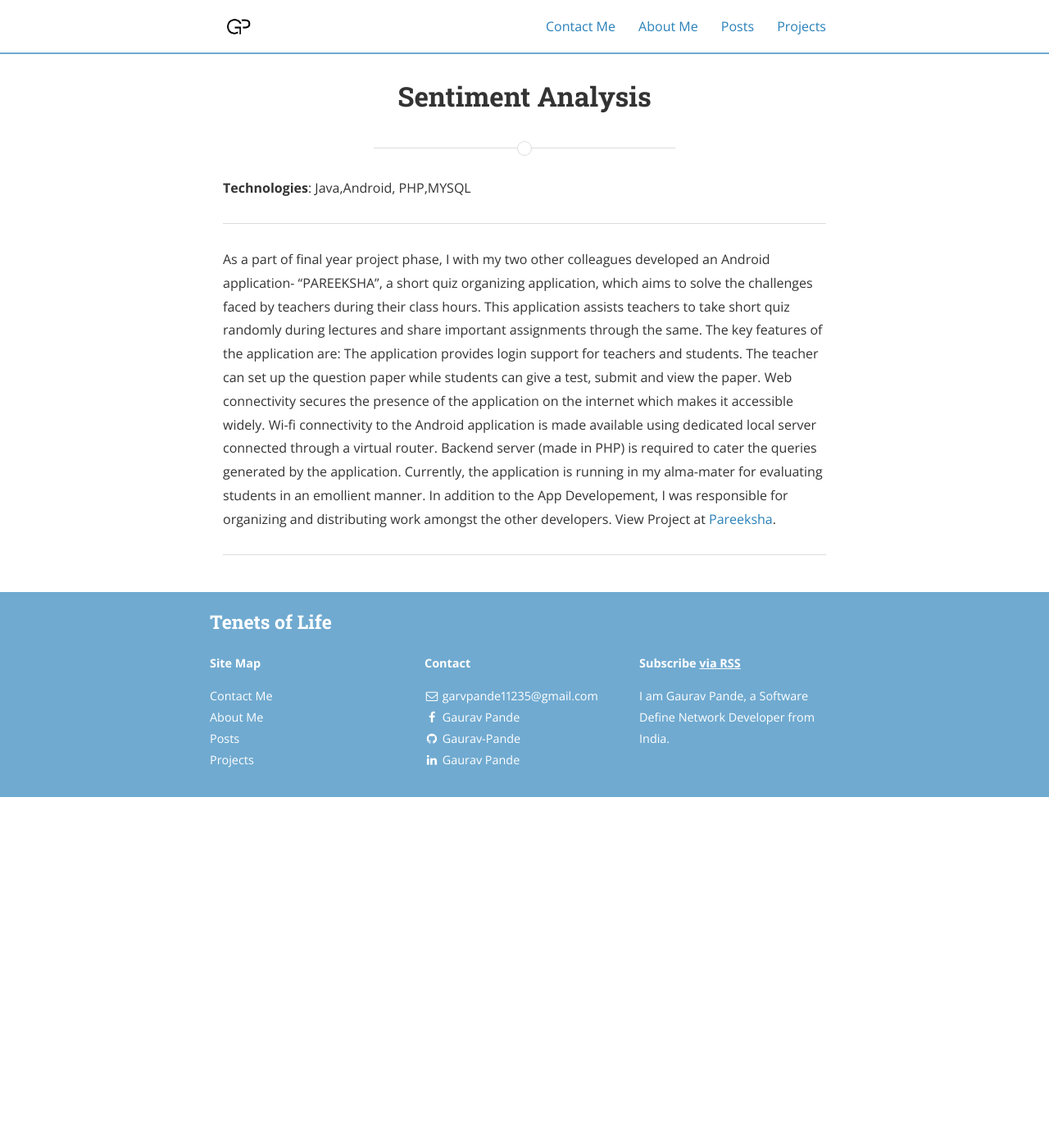
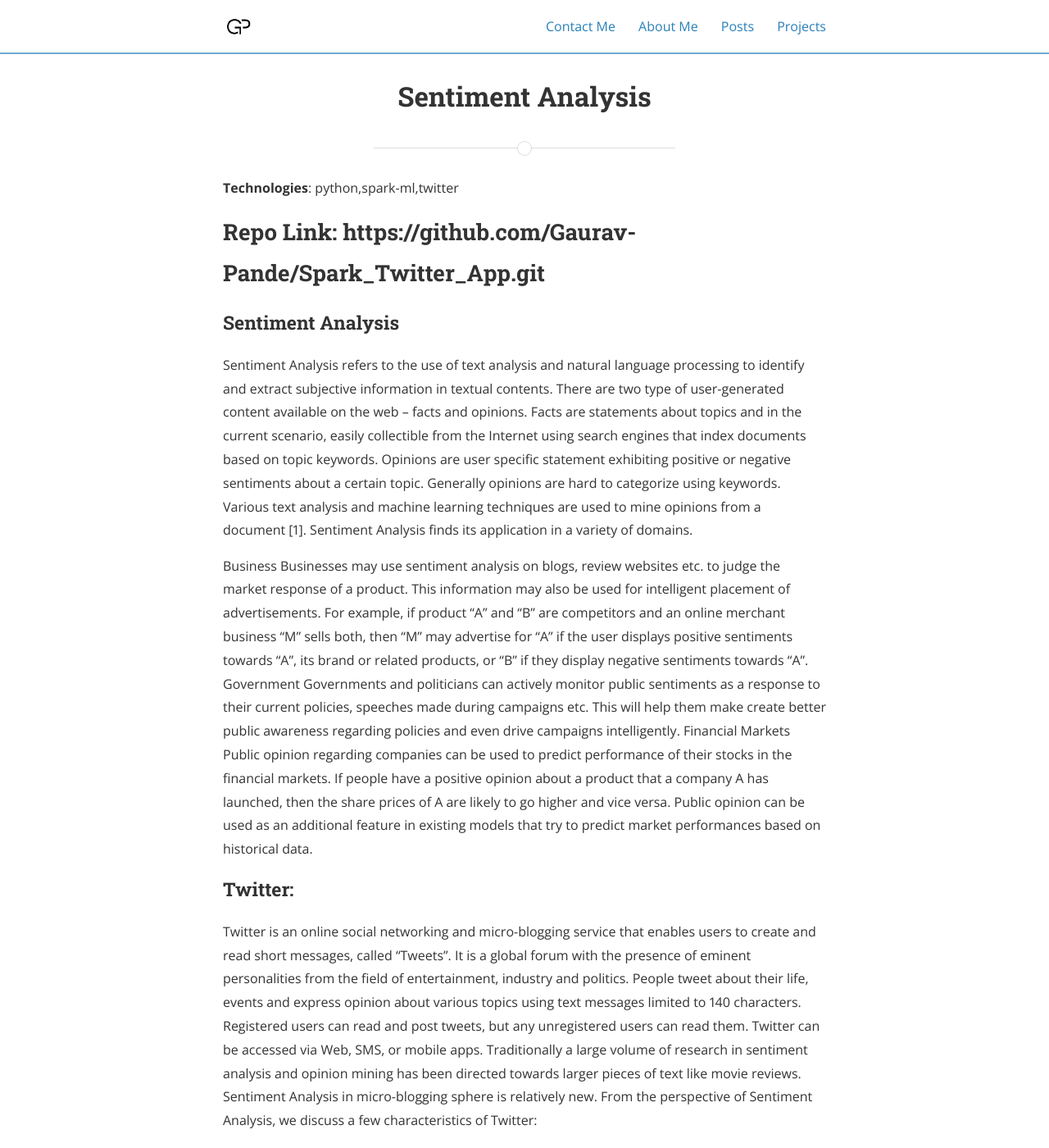
Before and after one commit to Gaurav-Pande/gaurav-pande.github.io, a Jekyll site: the page built from _projects/sentiment.md, in a window 1280 px wide and 1400 px high. Shown: the whole window at 82% size. Built offline with Jekyll 4.4.1, drawn with Linux system fonts in a browser that asks for light colours; nearby versions of some CDN libraries; a style sheet for code colours, icons or effects is not loaded; some of the changed text lies outside the part shown.

Commit message:
Update sentiment.md

```diff
--- a/_projects/sentiment.md
+++ b/_projects/sentiment.md
@@ -7,15 +7,27 @@ categories: ml
 desc: "A machine learning code to analysize sentiments"
 ---
 
-**Technologies**: Java,Android, PHP,MYSQL
+**Technologies**: python,spark-ml,twitter
+
+**Repo Link**: https://github.com/Gaurav-Pande/Spark_Twitter_App.git
+---
+### Sentiment Analysis
+
+Sentiment Analysis refers to the use of text analysis and natural language processing to identify and extract subjective information in textual contents. There are two type of user-generated content available on the web – facts and opinions. Facts are statements about topics and in the current scenario, easily collectible from the Internet using search engines that index documents based on topic keywords. Opinions are user specific statement exhibiting positive or negative sentiments about a certain topic. Generally opinions are hard to categorize using keywords. Various text analysis and machine learning techniques are used to mine opinions from a document [1]. Sentiment Analysis finds its application in a variety of domains.
+
+Business Businesses may use sentiment analysis on blogs, review websites etc. to judge the market response of a product. This information may also be used for intelligent placement of advertisements. For example, if product "A" and "B" are competitors and an online merchant business "M" sells both, then "M" may advertise for "A" if the user displays positive sentiments towards "A", its brand or related products, or "B" if they display negative sentiments towards "A". Government Governments and politicians can actively monitor public sentiments as a response to their current policies, speeches made during campaigns etc. This will help them make create better public awareness regarding policies and even drive campaigns intelligently. Financial Markets Public opinion regarding companies can be used to predict performance of their stocks in the financial markets. If people have a positive opinion about a product that a company A has launched, then the share prices of A are likely to go higher and vice versa. Public opinion can be used as an additional feature in existing models that try to predict market performances based on historical data.
+
+### Twitter:
+
+Twitter is an online social networking and micro-blogging service that enables users to create and read short messages, called "Tweets". It is a global forum with the presence of eminent personalities from the field of entertainment, industry and politics. People tweet about their life, events and express opinion about various topics using text messages limited to 140 characters. Registered users can read and post tweets, but any unregistered users can read them. Twitter can be accessed via Web, SMS, or mobile apps. Traditionally a large volume of research in sentiment analysis and opinion mining has been directed towards larger pieces of text like movie reviews. Sentiment Analysis in micro-blogging sphere is relatively new. From the perspective of Sentiment Analysis, we discuss a few characteristics of Twitter:
+
+Length of a Tweet The maximum length of a Twitter message is 140 characters. This means that we can practically consider a tweet to be a single sentence, void of complex grammatical constructs. This is a vast difference from traditional subjects of Sentiment Analysis, such as movie reviews. Language used Twitter is used via a variety of media including SMS and mobile phone apps. Because of this and the 140-character limit, language used in Tweets tend be more colloquial, and filled with slang and misspellings. Use of hashtags also gained popularity on Twitter and is a primary feature in any given tweet. Our analysis shows that there are approximately 1-2 hashtags per tweet, as shown in Table 3 . Data availability Another difference is the magnitude of data available. With the Twitter API, it is easy to collect millions of tweets for training. There also exist a few datasets that have automatically and manually labelled the tweets [2] [3]. Domain of topics People often post about their likes and dislikes on social media. These are not al concentrated around one topic. This makes twitter a unique place to model a generic classifier as opposed to domain specific classifiers that could be build datasets such as movie reviews.
+
+
+
+### Machine Learning:
+
+In this basic project I build a spark-ml app for analysis of twitter sentiment. This is just a very basic learning project that I did in my college to learn about machine learning. Currently I am working on stemming Algorithms to analyse the twitter streams more efficiently.
+
 
 ---
-As a part of final year project phase, I with my two other colleagues developed an Android application- “PAREEKSHA”, a short quiz organizing application, which aims to solve the challenges faced by teachers during their class hours. This application assists teachers to take short quiz randomly during lectures and share important assignments through the same. The key features of the application are:
-The application provides login support for teachers and students.
-The teacher can set up the question paper while students can give a test, submit and view the paper.
-Web connectivity secures the presence of the application on the internet which makes it accessible widely. Wi-fi connectivity to the Android application is made available using dedicated local server connected through a virtual router.
-Backend server (made in PHP) is required to cater the queries generated by the application. Currently, the application is running in my alma-mater for evaluating students in an emollient manner.
-In addition to the App Developement, I was responsible for organizing and distributing work amongst the other developers.
-View Project at [Pareeksha](https://github.com/Gaurav-Pande/pareeksha).
-
----
```
